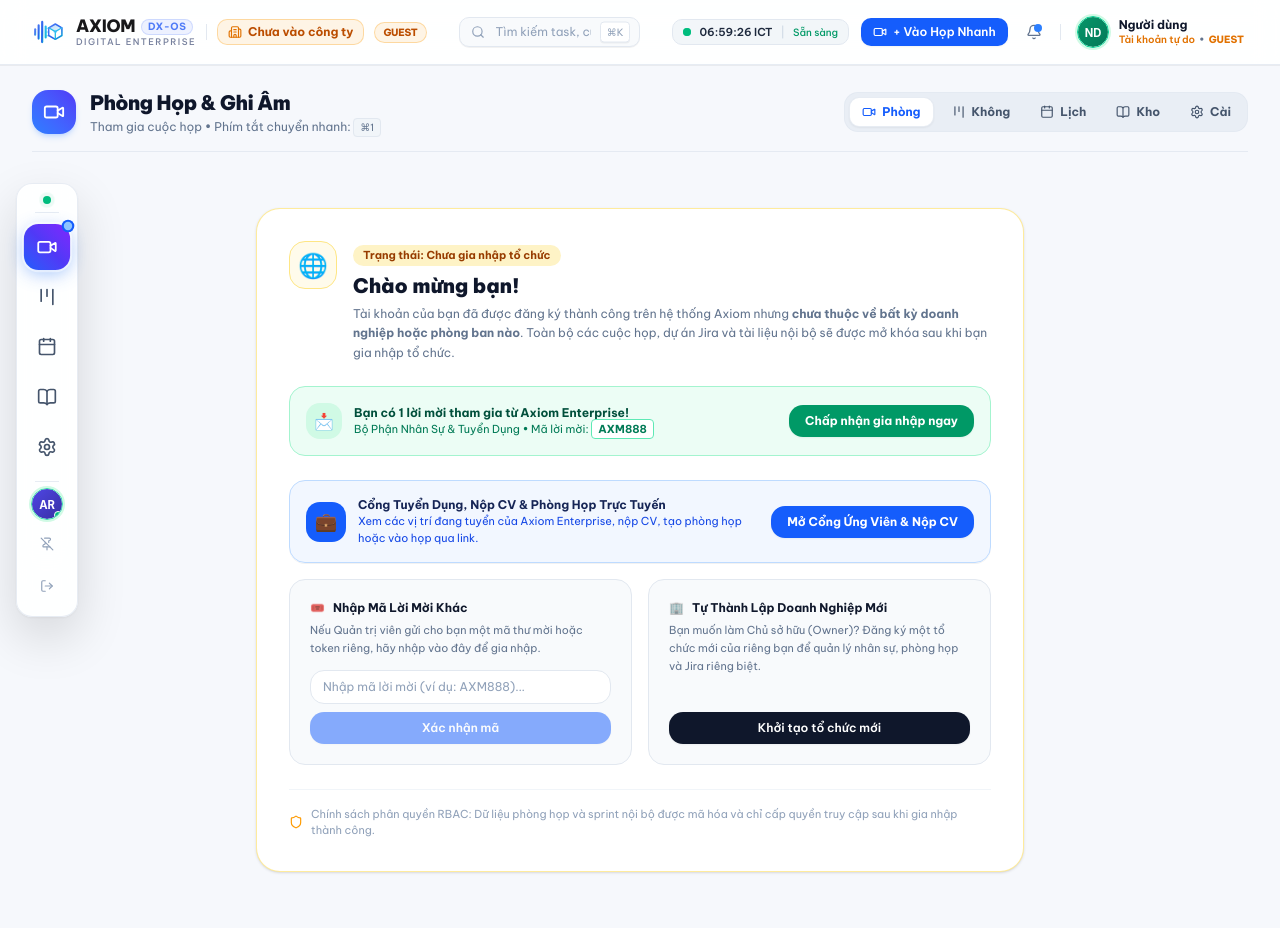
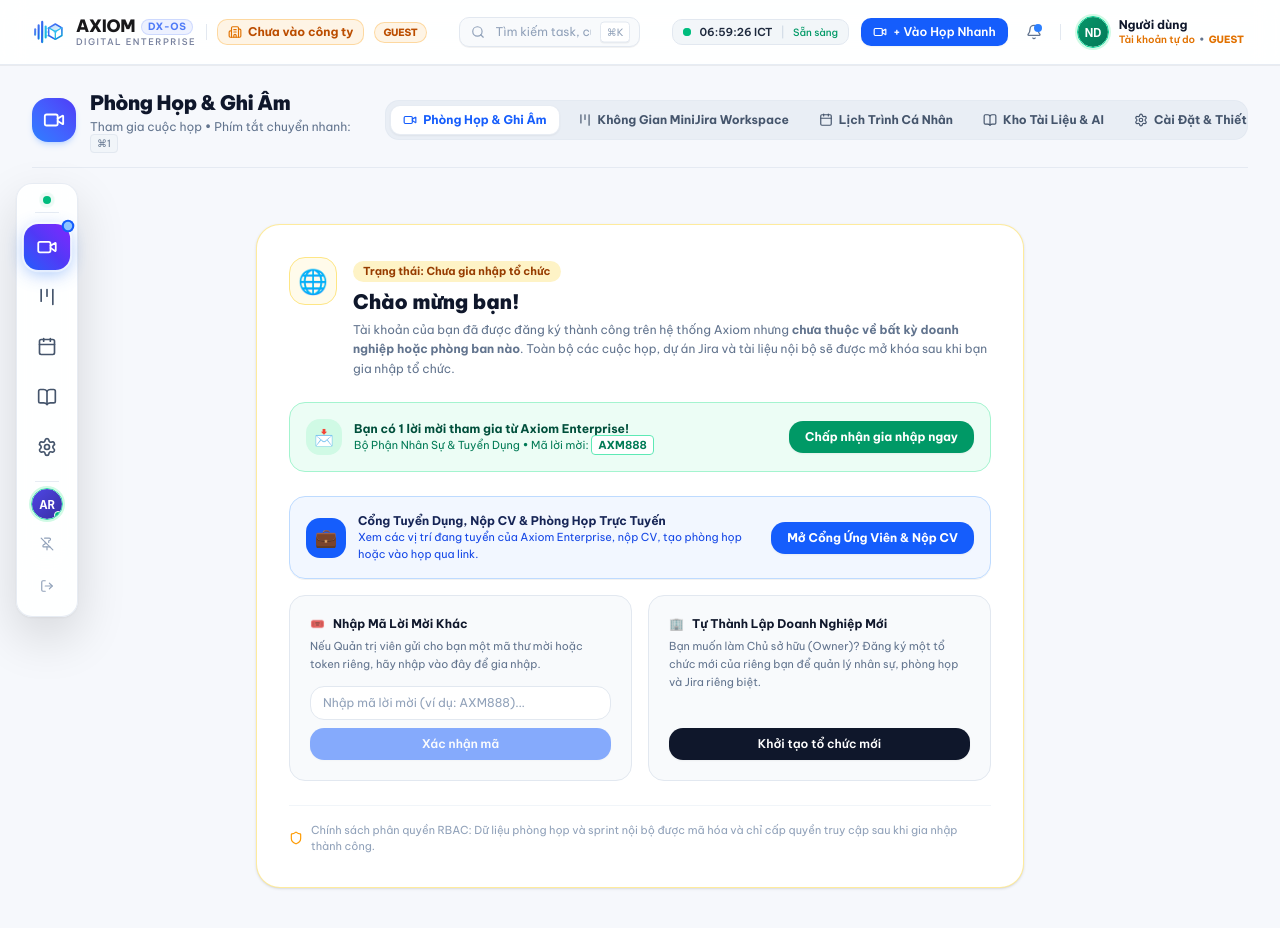
Before and after one commit to khoazandev/Axiom-meeting-protocol, a Next.js app in the folder src/frontend/: page /member in a window 1280 px wide. Shown: the top 928 px of the page. Built offline with nearby package versions, Linux system fonts and the light colour scheme; no server answers; a web font is replaced by a local one.

Commit message:
fix(tabs): display full tab titles in pill switcher bar without truncation

```diff
--- a/src/frontend/src/app/manager/page.tsx
+++ b/src/frontend/src/app/manager/page.tsx
@@ -265,7 +265,7 @@ export default function ManagerWorkspacePage() {
           </div>
 
           {/* Quick Horizontal Pill Switcher Bar */}
-          <div className="flex items-center gap-1.5 p-1 bg-slate-200/60 dark:bg-slate-800/70 rounded-xl border border-slate-200/80 dark:border-slate-700/80 overflow-x-auto max-w-full">
+          <div className="flex items-center gap-1.5 p-1 bg-slate-200/60 dark:bg-slate-800/70 rounded-xl border border-slate-200/80 dark:border-slate-700/80 overflow-x-auto max-w-full scrollbar-none">
             {navSections.map((sec) => {
               const isSelected = activeTab === sec.id;
               const Icon = sec.icon;
@@ -274,14 +274,15 @@ export default function ManagerWorkspacePage() {
                   key={sec.id}
                   type="button"
                   onClick={() => setActiveTab(sec.id)}
-                  className={`flex items-center gap-1.5 px-3 py-1.5 rounded-lg text-xs font-bold transition-all whitespace-nowrap cursor-pointer ${
+                  title={sec.label}
+                  className={`flex items-center gap-1.5 px-3 py-1.5 rounded-lg text-xs font-bold transition-all whitespace-nowrap cursor-pointer shrink-0 ${
                     isSelected
                       ? 'bg-white dark:bg-slate-900 text-blue-600 dark:text-blue-400 shadow-xs border border-slate-200/80 dark:border-slate-700'
                       : 'text-slate-600 dark:text-slate-400 hover:text-slate-900 dark:hover:text-slate-200 hover:bg-white/50 dark:hover:bg-slate-800/50'
                   }`}
                 >
-                  <Icon size={14} />
-                  <span>{sec.id === 'recruitment' ? 'Đánh Giá' : sec.label.split(' ')[0]}</span>
+                  <Icon size={14} className="shrink-0" />
+                  <span>{sec.label}</span>
                 </button>
               );
             })}
--- a/src/frontend/src/app/member/page.tsx
+++ b/src/frontend/src/app/member/page.tsx
@@ -315,7 +315,7 @@ function MemberWorkspaceInner() {
           </div>
 
           {/* Quick Horizontal Pill Switcher Bar */}
-          <div className="flex items-center gap-1.5 p-1 bg-slate-200/60 dark:bg-slate-800/70 rounded-xl border border-slate-200/80 dark:border-slate-700/80 overflow-x-auto max-w-full">
+          <div className="flex items-center gap-1.5 p-1 bg-slate-200/60 dark:bg-slate-800/70 rounded-xl border border-slate-200/80 dark:border-slate-700/80 overflow-x-auto max-w-full scrollbar-none">
             {MEMBER_NAV_SECTIONS.map((sec) => {
               const isSelected = activeSection === sec.id;
               const Icon = sec.icon;
@@ -324,14 +324,15 @@ function MemberWorkspaceInner() {
                   key={sec.id}
                   type="button"
                   onClick={() => handleSelectSection(sec.id)}
-                  className={`flex items-center gap-1.5 px-3 py-1.5 rounded-lg text-xs font-bold transition-all whitespace-nowrap cursor-pointer ${
+                  title={sec.label}
+                  className={`flex items-center gap-1.5 px-3 py-1.5 rounded-lg text-xs font-bold transition-all whitespace-nowrap cursor-pointer shrink-0 ${
                     isSelected
                       ? 'bg-white dark:bg-slate-900 text-blue-600 dark:text-blue-400 shadow-xs border border-slate-200/80 dark:border-slate-700'
                       : 'text-slate-600 dark:text-slate-400 hover:text-slate-900 dark:hover:text-slate-200 hover:bg-white/50 dark:hover:bg-slate-800/50'
                   }`}
                 >
-                  <Icon size={14} />
-                  <span>{sec.label.split(' ')[0]}</span>
+                  <Icon size={14} className="shrink-0" />
+                  <span>{sec.label}</span>
                 </button>
               );
             })}
```
